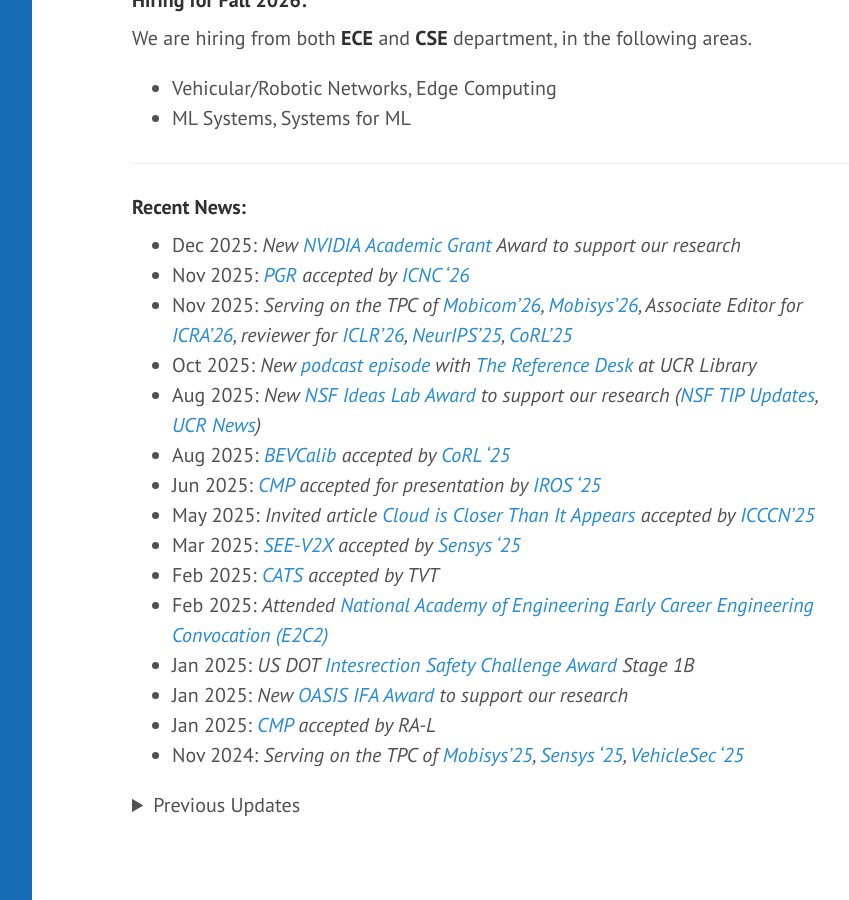
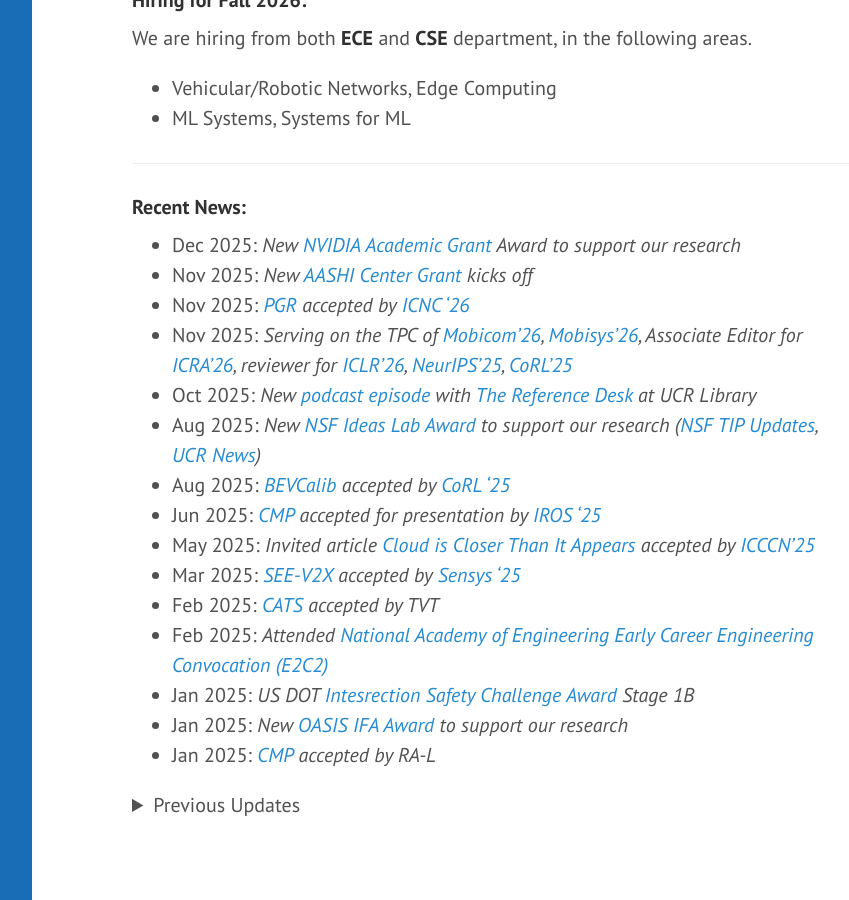
Before and after one commit to hangqiu/hangqiu.github.io, a Jekyll site: the page built from index.md, in a window 1280 px wide and 900 px high, scrolled down 784 px. Shown: the whole window, without its empty margins (328-1177 px from the left). Built offline with Jekyll 4.4.1, drawn with Linux system fonts in a browser that asks for light colours; a style sheet for code colours, icons or effects is not loaded.

Commit message:
Auto-sync lab_news_auto.yml from source repo

```diff
--- a/_data/lab_news_auto.yml
+++ b/_data/lab_news_auto.yml
@@ -1,5 +1,8 @@
 - title: "New [NVIDIA Academic Grant](https://www.nvidia.com/en-us/industries/higher-education-research/academic-grant-program/) Award to support our research"
   date: 2025-12-12
+
+- title: "New [AASHI Center Grant](https://news.ucr.edu/articles/2025/11/21/ucr-leads-8-million-effort-dynamic-computer-networks) kicks off"
+  date: 2025-11-21
 
 - title: "[PGR](https://arxiv.org/abs/2410.00582) accepted by [ICNC '26](http://www.conf-icnc.org/2026/)"
   date: 2025-11-14
```
